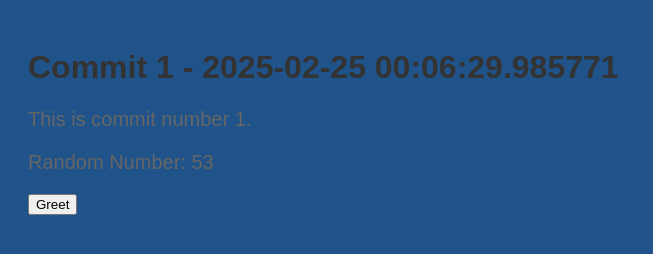
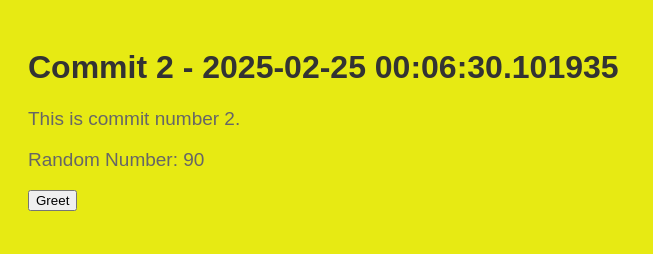
Before and after one commit to polishflits/autogen-repo-20250225000623, a plain HTML site: page index.html in a window 1280 px wide. Shown: the whole page, without its empty margins (0-653 px from the left). Drawn offline with Linux system fonts and the light colour scheme.

Commit message:
📝 Auto commit 2 with HTML, CSS, and JS

```diff
--- a/index.html
+++ b/index.html
@@ -2,13 +2,13 @@
     <!DOCTYPE html>
     <html>
     <head>
-        <title>Commit 1 - 2025-02-25 00:06:29.985771</title>
+        <title>Commit 2 - 2025-02-25 00:06:30.101935</title>
         <link rel="stylesheet" href="style.css">
     </head>
     <body>
-        <h1>Commit 1 - 2025-02-25 00:06:29.985771</h1>
-        <p>This is commit number 1.</p>
-        <p>Random Number: 53</p>
+        <h1>Commit 2 - 2025-02-25 00:06:30.101935</h1>
+        <p>This is commit number 2.</p>
+        <p>Random Number: 90</p>
         <button onclick="greet()">Greet</button>
         <script src="script.js"></script>
     </body>
--- a/script.js
+++ b/script.js
@@ -2,4 +2,4 @@
     function greet() {
         alert('Hello from commit ' + commitNumber + '!');
     }
-    var commitNumber = 1;
+    var commitNumber = 2;
--- a/style.css
+++ b/style.css
@@ -1,7 +1,7 @@
 
     body {
         font-family: Arial, sans-serif;
-        background-color: #205389;
+        background-color: #e7ea13;
         padding: 20px;
     }
     h1 {
@@ -9,5 +9,5 @@
     }
     p {
         color: #666;
-        font-size: 20px;
+        font-size: 19px;
     }
```
